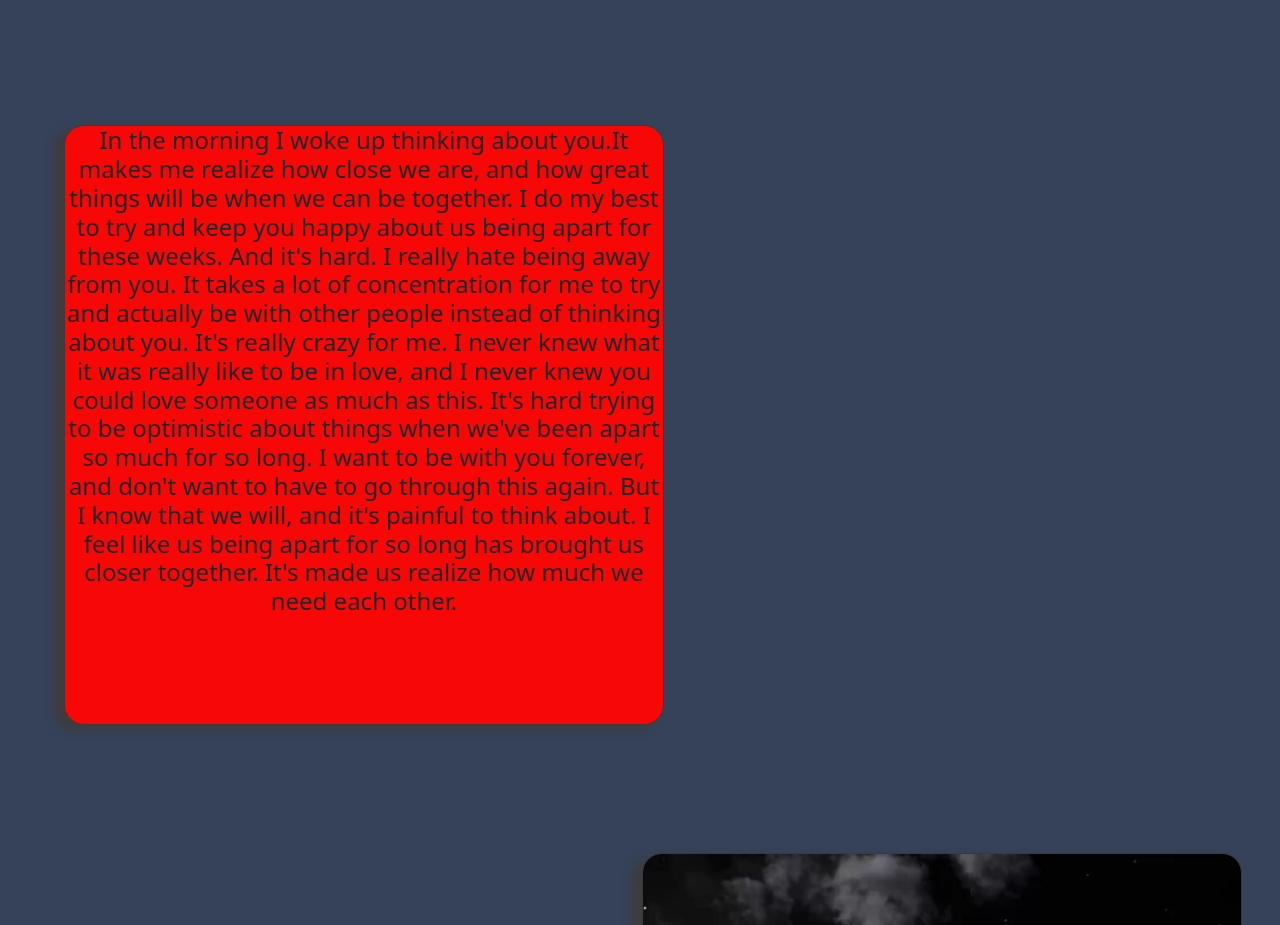
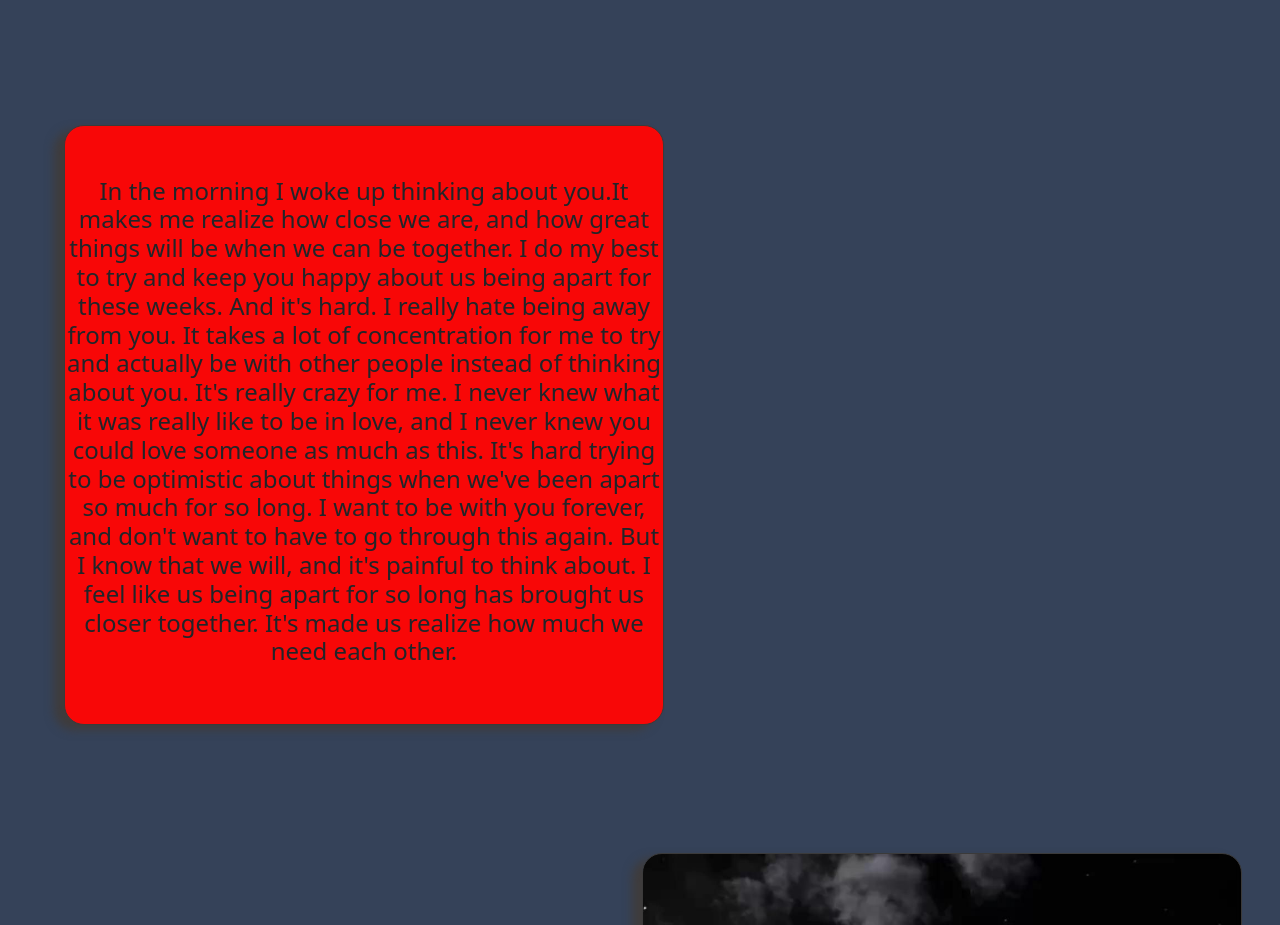
Before and after one commit to sultanimran/cv, a plain HTML site: page index.html in a window 1280 px wide. Shown: the part 1942-2867 px from the top of the page. Drawn offline with nearby package versions, Linux system fonts and the light colour scheme; files whose address does not match are found by name.

Commit message:
Update index.css

```diff
--- a/index.css
+++ b/index.css
@@ -188,7 +188,7 @@ background: red;
     margin-left: 5%;
     display: flex;
     justify-content: center;
-    align-items:flex-start ;  /*text*/
+    align-items:center ;  /*text*/
     font-weight: bold;
     font-size: 4rem;
     position: relative;
```
